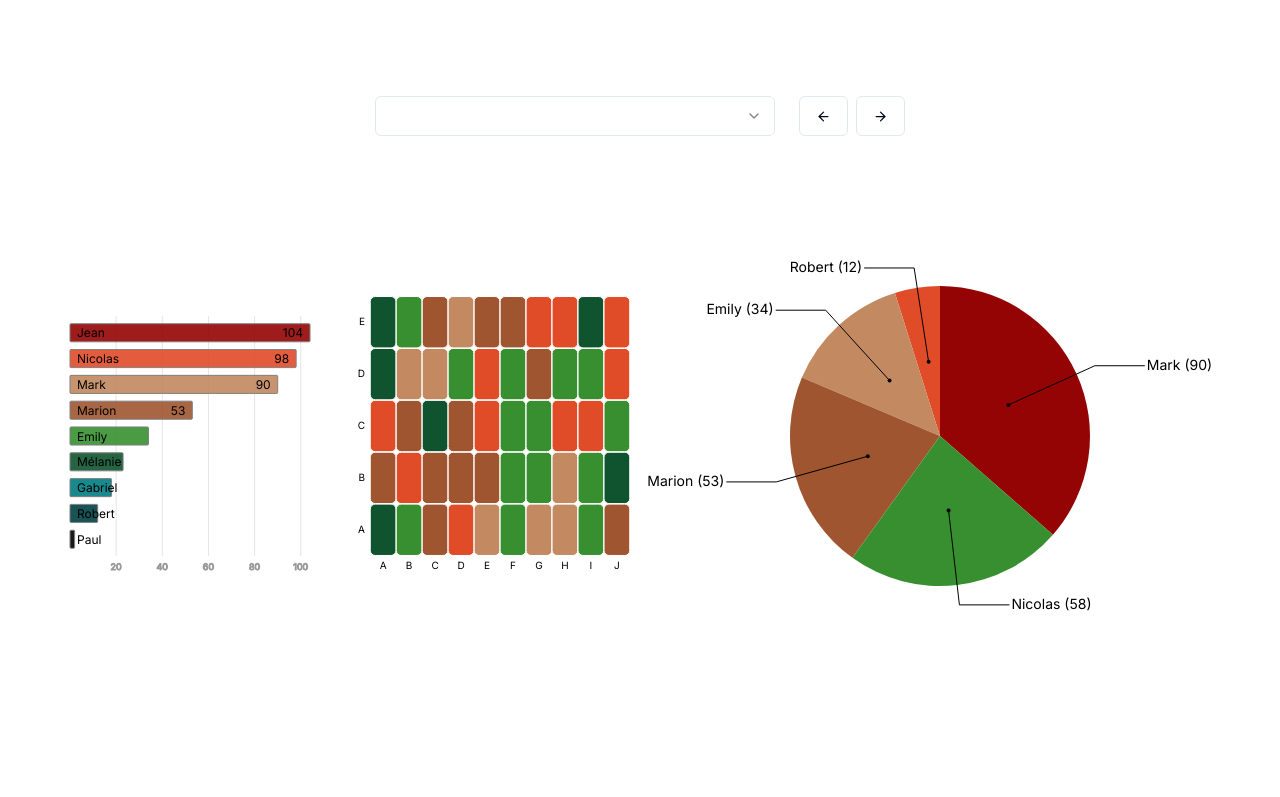
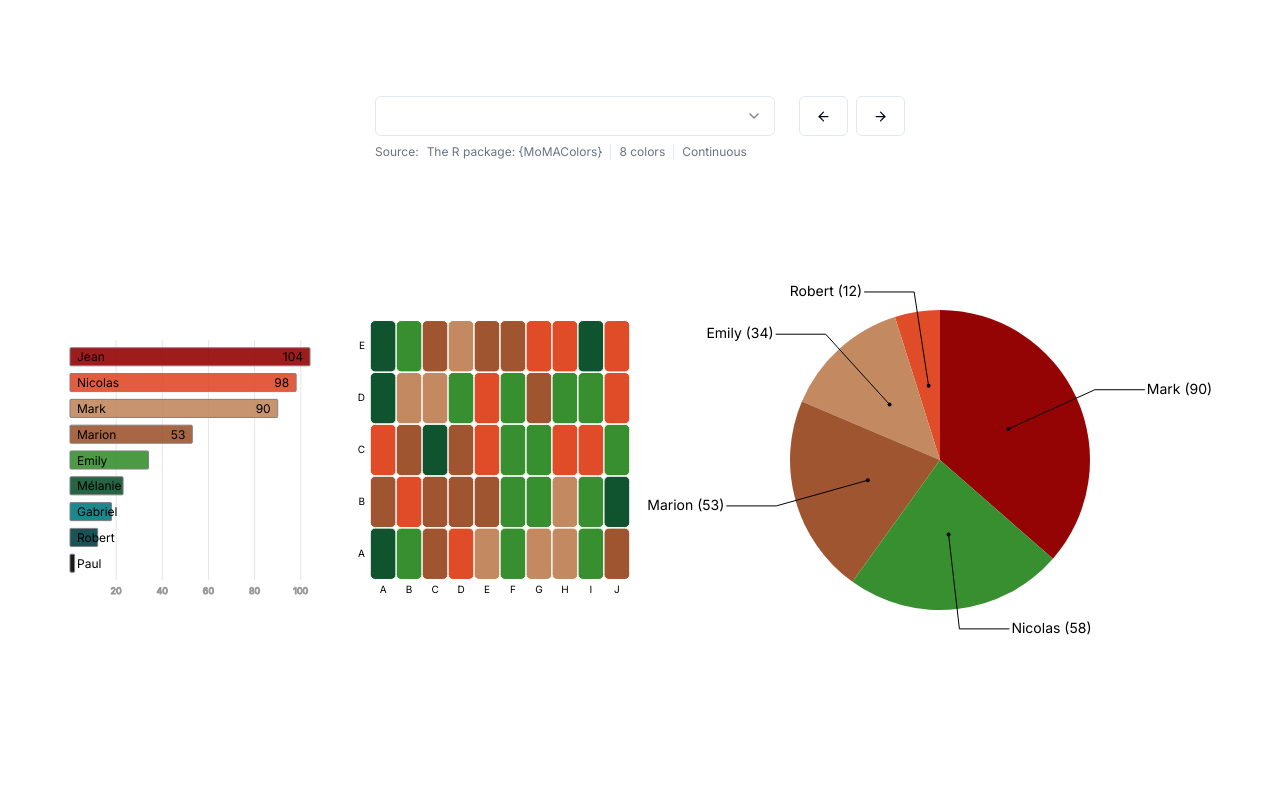
Before and after one commit to holtzy/dataviz-color-finder, a Next.js app: page / in a window 1280 px wide. Shown: the top 797 px of the page. Built offline with nearby package versions, Linux system fonts and the light colour scheme.

Commit message:
add description under select button

```diff
--- a/package.json
+++ b/package.json
@@ -10,6 +10,7 @@
   },
   "dependencies": {
     "@radix-ui/react-select": "^2.0.0",
+    "@radix-ui/react-separator": "^1.0.3",
     "@radix-ui/react-slot": "^1.0.2",
     "@types/d3": "^7.4.3",
     "class-variance-authority": "^0.7.0",
--- a/src/app/page.tsx
+++ b/src/app/page.tsx
@@ -2,6 +2,7 @@
 
 import { ColorPaletteSelectButton } from "@/components/ColorPaletteSelectButton";
 import { Button } from "@/components/ui/button";
+import { Separator } from "@/components/ui/separator";
 import { colorPaletteList } from "@/data/color-palette-list";
 import { Barplot } from "@/dataviz/barplot/Barplot";
 import { barplotData } from "@/dataviz/barplot/data";
@@ -65,12 +66,22 @@
 
   return (
     <main className="flex min-h-screen flex-col items-center justify-between p-24">
-      <div className="flex gap-6 items-center">
-        <ColorPaletteSelectButton
-          paletteList={colorPaletteList}
-          selectedPaletteId={selectedPaletteId}
-          setSelectedPaletteId={setSelectedPaletteId}
-        />
+      <div className="flex gap-6 items-top">
+        <div className="flex flex-col">
+          <ColorPaletteSelectButton
+            paletteList={colorPaletteList}
+            selectedPaletteId={selectedPaletteId}
+            setSelectedPaletteId={setSelectedPaletteId}
+          />
+          <div className="flex gap-2 pt-2 text-xs text-gray-500">
+            <span>Source: </span>
+            <span>{selectedColorObject.source}</span>
+            <Separator orientation="vertical" />
+            <span>{selectedColorList.length + " colors"}</span>
+            <Separator orientation="vertical" />
+            <span>Continuous</span>
+          </div>
+        </div>
 
         <div className="flex gap-2">
           <Button variant={"outline"} onClick={switchToPreviousPalette}>
--- /dev/null
+++ b/src/components/ui/separator.tsx
@@ -0,0 +1,31 @@
+"use client"
+
+import * as React from "react"
+import * as SeparatorPrimitive from "@radix-ui/react-separator"
+
+import { cn } from "@/lib/utils"
+
+const Separator = React.forwardRef<
+  React.ElementRef<typeof SeparatorPrimitive.Root>,
+  React.ComponentPropsWithoutRef<typeof SeparatorPrimitive.Root>
+>(
+  (
+    { className, orientation = "horizontal", decorative = true, ...props },
+    ref
+  ) => (
+    <SeparatorPrimitive.Root
+      ref={ref}
+      decorative={decorative}
+      orientation={orientation}
+      className={cn(
+        "shrink-0 bg-border",
+        orientation === "horizontal" ? "h-[1px] w-full" : "h-full w-[1px]",
+        className
+      )}
+      {...props}
+    />
+  )
+)
+Separator.displayName = SeparatorPrimitive.Root.displayName
+
+export { Separator }
```
Also changed, not shown: 1 other file (tests, documents, lock files or other folders).
